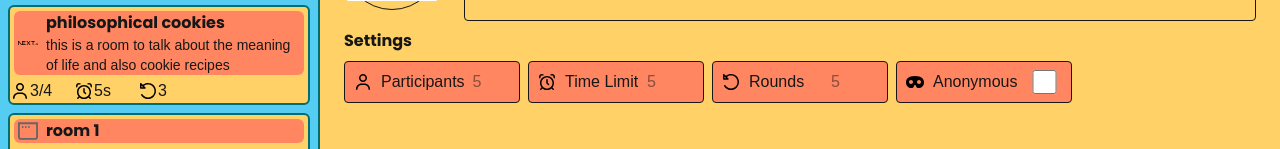
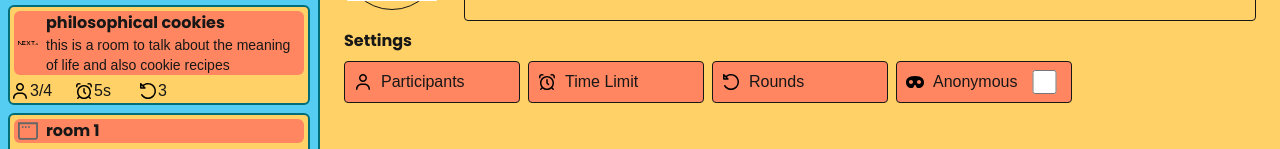
Before and after one commit to wahabahmed25/trance4mation-temp, a Next.js app in the folder frontend/: page /discussion-circle in a window 1280 px wide. Both pictures are taken after a click on the picture 295 px from the left and 24 px from the top of the page. Shown: the part 140-289 px from the top of the page. Built offline with nearby package versions, Linux system fonts and the light colour scheme.

Commit message:
making the inputs state controlled and renaming some things for clarity

```diff
--- a/frontend/src/app/discussion-circle/defaults.tsx
+++ b/frontend/src/app/discussion-circle/defaults.tsx
@@ -15,7 +15,7 @@ export const DEFAULT_ROOM_SETTINGS: RoomSettings = {
     description: ""
 }
 
-export const ROOM_SETTINGS = [
+export const ROOM_CREATION_SETTINGS = [
     {
         image: "/user-regular-full.svg",
         label: "Participants",
--- a/frontend/src/features/discussion-circle/components/SettingsCell.tsx
+++ b/frontend/src/features/discussion-circle/components/SettingsCell.tsx
@@ -1,8 +1,17 @@
 import Image from "next/image"
 import { DiscussionCircleSetting } from "../types/DiscussionCircleSetting"
 import { RED } from "@/app/discussion-circle/defaults"
+import { RoomSetting } from "../types/RoomSetting"
+import { useState } from "react"
 
-export default function SettingsCell({setting, onChange}: {setting: DiscussionCircleSetting, onChange: (label: string, value: unknown) => void}) {
+interface SettingsCellProps {
+    setting: RoomSetting,
+    onChange: (label: string, value: string | number | readonly string[] | undefined) => void,
+}
+
+export default function SettingsCell({setting, onChange}: SettingsCellProps) {
+    const [value, setValue] = useState<string | number | readonly string[] | undefined>(setting.defaultValue)
+
     return(
         <div
         className="flex gap-2 border-1 rounded-sm p-2"
@@ -28,8 +37,11 @@ export default function SettingsCell({setting, onChange}: {setting: DiscussionCi
             <input
             className="w-12 grow-0"
             type={setting.type}
-            placeholder="5"
-            onChange={(event) => {onChange(setting.label, event.target.value)}}
+            value={value}
+            onChange={(event) => {
+                setValue(event.target.value)
+                onChange(setting.label, event.target.value)
+            }}
             />
         </div>
     )
--- a/frontend/src/features/discussion-circle/components/SettingsGrid.tsx
+++ b/frontend/src/features/discussion-circle/components/SettingsGrid.tsx
@@ -1,4 +1,4 @@
-import { POPPINS_BOLD, ROOM_SETTINGS } from "@/app/discussion-circle/defaults";
+import { POPPINS_BOLD, ROOM_CREATION_SETTINGS } from "@/app/discussion-circle/defaults";
 import SettingsCell from "./SettingsCell";
 
 export default function SettingsGrid({onChange} : {onChange: (label: string, value: unknown) => void}) {
@@ -8,7 +8,7 @@ export default function SettingsGrid({onChange} : {onChange: (label: string, val
                 Settings
             </div>
             <div className="grid grid-cols-2 md:grid-cols-3 lg:grid-cols-4 xl:grid-cols-5 gap-2">
-                {ROOM_SETTINGS.map((setting) => <SettingsCell key={setting.field} setting={setting} onChange={onChange}/>)}
+                {ROOM_CREATION_SETTINGS.map((setting) => <SettingsCell key={setting.field} setting={setting} onChange={onChange}/>)}
             </div>
         </div>
     )
--- /dev/null
+++ b/frontend/src/features/discussion-circle/types/RoomSetting.tsx
@@ -0,0 +1,10 @@
+import { StaticImport } from "next/dist/shared/lib/get-img-props"
+import { HTMLInputTypeAttribute } from "react"
+
+export type RoomSetting = {
+    image: string | StaticImport,
+    label: string,
+    field: string,
+    type: HTMLInputTypeAttribute | undefined,
+    defaultValue?: string | number | readonly string[] | undefined
+}
```
